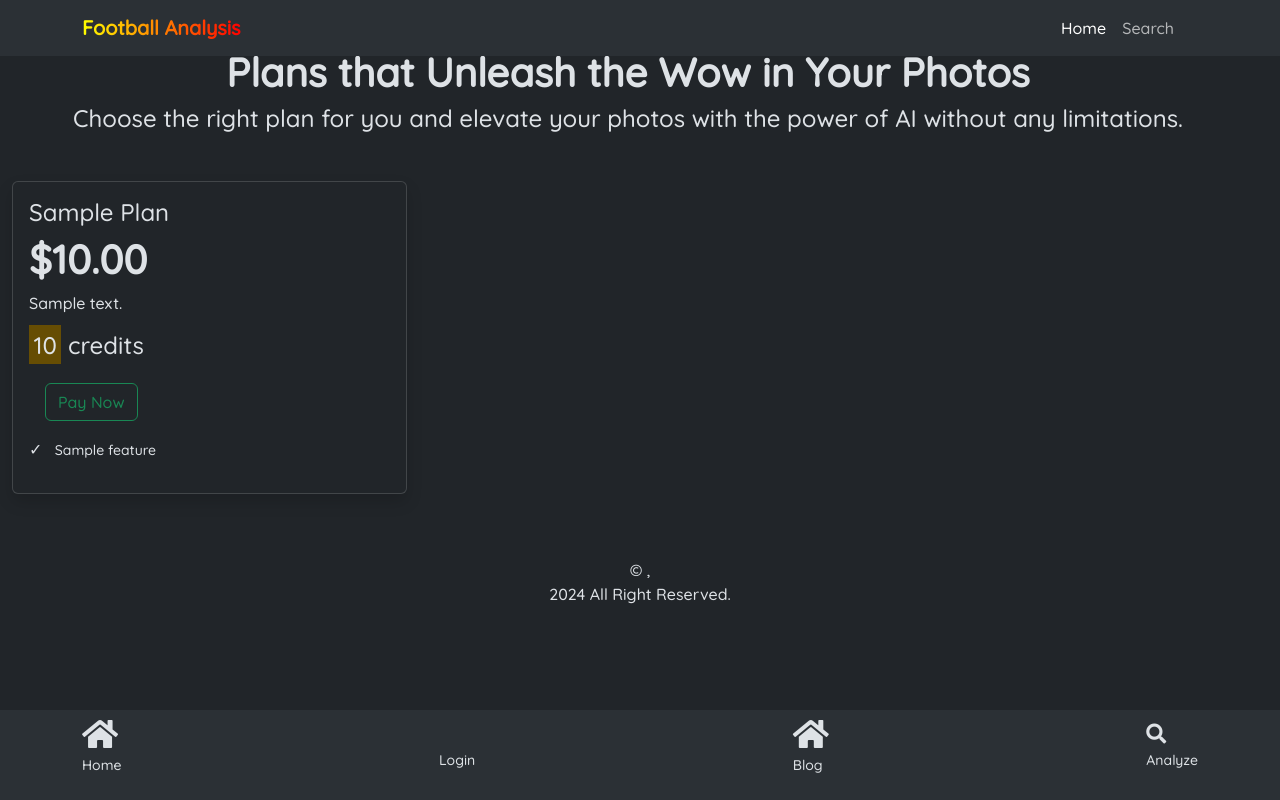
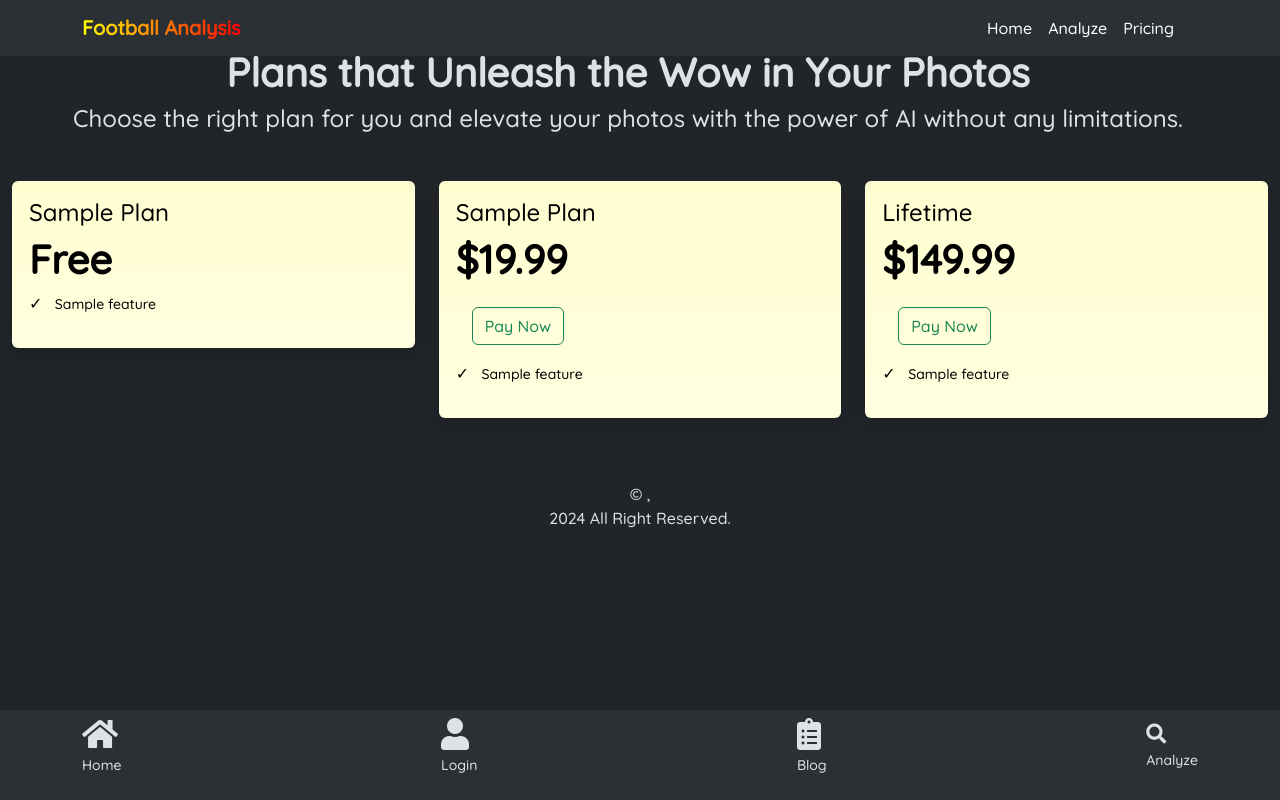
Before and after one commit to Dexteritymedia/football, a Django app: template app/templates/app/payment_page.html in a window 1280 px wide. Run offline with Django 4.2, Linux system fonts and the light colour scheme; the template is opened without the code that fills it: most values are stand-ins (such as "Sample title", 1, 10 or a date in 2020); some libraries are stand-ins or nearby versions.

Commit message:
new commits

```diff
--- a/app/forms.py
+++ b/app/forms.py
@@ -97,10 +97,10 @@ class ClubPointForm(forms.Form):
 
 class MatchForm(forms.Form):
     club = forms.ModelMultipleChoiceField(queryset=Team.objects.filter(league__name='Premier League'), widget=forms.SelectMultiple)
-    matchweek = forms.ChoiceField(label="Match Week", required=False, help_text='Enter a match week', widget=forms.NumberInput(attrs={'type':'range', 'class': 'gradient-color', 'step': '1', 'min': '0', 'value': '0', 'max': '38', 'id':'matchweek'}),)
+    matchweek = forms.ChoiceField(label="Match Week", required=False, help_text='Enter a match week', choices=MATCHWEEK, widget=forms.SelectMultiple,)
     outcome = forms.ChoiceField(label="Match Outcome", required=False, initial='D', choices=OUTCOME)
     ground = forms.ChoiceField(required=False, label="Match Ground", choices=GROUND)
     tournament = forms.ModelMultipleChoiceField(required=False, queryset=Tournament.objects.all(), widget=forms.SelectMultiple)
-    opponent = forms.ModelMultipleChoiceField(required=False, queryset=Team.objects.all(), widget=forms.SelectMultiple)
+    opponent = forms.ModelMultipleChoiceField(required=False, queryset=Team.objects.filter(league__name='Premier League'), widget=forms.SelectMultiple)
     start_date = forms.DateField(label="Start Date",widget=forms.DateInput(attrs={"class":"form-control", "type":"date", "id":"start_date"}))
     end_date = forms.DateField(label="End Date",widget=forms.DateInput(attrs={"class":"form-control", "type":"date", "id":"end_date"}))
--- a/app/models.py
+++ b/app/models.py
@@ -45,7 +45,8 @@ class Player(models.Model):
     last_name = models.CharField(max_length=500)
     other_name = models.CharField(max_length=500, blank=True)
     club = models.ForeignKey(Team, default=None, null=True, on_delete=models.SET_NULL)
-    date_of_birth = models.DateField()
+    date_of_birth = models.DateField(blank=True)
+    nationality = models.CharField(max_length=100)
 
     def __str__(self):
         return f'{self.last_name} {self.first_name} {self.other_name}'
--- a/app/templates/app/base.html
+++ b/app/templates/app/base.html
@@ -18,7 +18,10 @@
             <a class="nav-link active" aria-current="page" href="/">Home</a>
           </li>
           <li class="nav-item">
-            <a class="nav-link" href="{% url 'match-search' %}">Search</a>
+            <a class="nav-link active" href="{% url 'match-search' %}">Analyze</a>
+          </li>
+		  <li class="nav-item">
+            <a class="nav-link active" href="{% url 'payment-page' %}">Pricing</a>
           </li>
         </ul>
       </div>
@@ -29,8 +32,8 @@
 <nav class="navbar bg-body-tertiary bg-light fixed-bottom">
   <div class="container">
             <a class="nav-link active" aria-current="page" href="/"><i class="fa fa-home  fa-2x" aria-hidden="true"></i><p><small>Home</small></p></a>
-            <a class="nav-link active" aria-current="page" href="/"><i class="fa fa-sign-in fa-2x" aria-hidden="true"></i><p><small>Login</small></p></a>
-            <a class="nav-link active" aria-current="page" href="/blog"><i class="fa fa-home fa-2x" aria-hidden="true"></i><p><small>Blog</small></p></a>
+            <a class="nav-link active" aria-current="page" href="/"><i class="fa fa-user fa-2x"></i><p><small>Login</small></p></a>
+            <a class="nav-link active" aria-current="page" href="/blog"><i class="fa fa-clipboard-list fa-2x" aria-hidden="true"></i><p><small>Blog</small></p></a>
             <a class="nav-link" href="{% url 'match-search' %}"><i class="fa fa-search" style="font-size:20px" aria-hidden="true"></i><p><small>Analyze</small></p></a>
   </div>
 </nav>
--- a/app/templates/app/payment_page.html
+++ b/app/templates/app/payment_page.html
@@ -1,63 +1,35 @@
 {% extends 'app/base.html' %}
 
 {% block css %}
-<style>
 .bg-custom-color {
-    /*background-image: linear-gradient(to right, red , yellow);
-	background-image: linear-gradient(red , yellow);*/
-	background-image: radial-gradient(blue , white);
-	background-image: linear-gradient(blue , white);
+	background-image: linear-gradient(#FFFDD0, #FFFFDF);
 }
-</style>
 {% endblock css %}
 
 {% block content %}
-{% comment %}
-	<div class="row align-center justify-content-center">
-		<div class="col-lg-4 col-md-6" data-wow-delay="0.1s">
-			<div class="service-item d-flex flex-column justify-content-center text-center rounded">
-				<h1 class="mb-3">${{ amount }}</h1>
-				<p>Erat ipsum justo amet duo et elitr dolor, est duo duo eos lorem sed diam stet diam sed stet lorem.</p>
-				<div id="payment-failed">Uh-oh. Please try again, or contact support if you're encountering difficulties making payment.</div>
-				<br>
-				<button type="button" class="btn btn-success" id="paypal-button-container">Pay Now</button>
-				<div ></div>
-				<div id="smart-button-container">
-          <div style="text-align: center;">
-            <div id="paypal-button-container"></div>
-          </div>
-        </div>
-            </div>
-        </div>
-   </div>
-{% endcomment %}
-
 
   <div class="row text-center">
   <h1>Plans that Unleash the Wow in Your Photos</h1>
 <h4>Choose the right plan for you and elevate your photos with the power
 of AI without any limitations.</h4>
 </div>
+
+<div class="container">
 <div class="row my-3 mb-5 row-cols-1 row-cols-md-3 g-4">
-{% for plan, feature in plan_features %}
+
 
   <div class="col">
   <div class="shadow bg-body rounded">
     <div class="card bg-custom-color mb-3">
-      <div class="card-body">
+      <div class="card-body" style="color: black;">
 		<h4 class="card-title">{{ plan.plan|title }}</h4>
-        <h1 class="card-title">${{ plan.amount|floatformat:2 }}</h1>
-		{% if plan.description %}
-		<p>{{plan.description}}</p>
-		{% endif %}
-        <h4 class="card-text"><mark>{{ plan.credit }}</mark> credits</h4>
-		<button type="submit" class="text-center btn btn-outline-success m-3 payment-plan" data-id= "{{ plan.id }}" data-plan="{{ plan.plan }}" data-amount="{{ plan.amount }}">Pay Now</button>
+        <h1 class="card-title">Free</h1>
 		<div>
-					{% for f in feature %}
+
 					<span>&#10003;</span>
 						<small class=" mx-2 mb-5"> {{ f.feature }}</small>
 						<p></p>
-					{% endfor %}
+
 				</div>
       </div>
     </div>
@@ -69,6 +41,55 @@ of AI without any limitations.</h4>
         </div>
   </div>
 
-{% endfor %}
+  <div class="col">
+  <div class="shadow bg-body rounded">
+    <div class="card bg-custom-color mb-3">
+      <div class="card-body" style="color: black;">
+		<h4 class="card-title">{{ plan.plan|title }}</h4>
+        <h1 class="card-title">$19.99</h1>
+		<button type="submit" class="text-center btn btn-outline-success m-3 payment-plan" data-id= "{{ plan.id }}" data-plan="{{ plan.plan }}" data-amount="{{ plan.amount }}">Pay Now</button>
+		<div>
+
+					<span>&#10003;</span>
+						<small class=" mx-2 mb-5"> {{ f.feature }}</small>
+						<p></p>
+
+				</div>
+      </div>
+    </div>
+    </div>
+	<div id="smart-button-container">
+          <div style="text-align: center;">
+            <div id="paypal-button-container"></div>
+          </div>
+        </div>
+  </div>
+
+  <div class="col">
+  <div class="shadow bg-body rounded">
+    <div class="card bg-custom-color mb-3">
+      <div class="card-body" style="color: black;">
+		<h4 class="card-title">Lifetime</h4>
+        <h1 class="card-title">$149.99</h1>
+		<button type="submit" class="text-center btn btn-outline-success m-3 payment-plan" data-id= "{{ plan.id }}" data-plan="{{ plan.plan }}" data-amount="{{ plan.amount }}">Pay Now</button>
+		<div>
+
+					<span>&#10003;</span>
+						<small class=" mx-2 mb-5"> {{ f.feature }}</small>
+						<p></p>
+
+				</div>
+      </div>
+    </div>
+    </div>
+	<div id="smart-button-container">
+          <div style="text-align: center;">
+            <div id="paypal-button-container"></div>
+          </div>
+        </div>
+  </div>
+  </div>
+
+
  </div>
 {% endblock content %}
--- a/app/urls.py
+++ b/app/urls.py
@@ -8,4 +8,6 @@ urlpatterns = [
     path('club/<int:pk>/<str:slug>/', views.ClubDetailView.as_view(), name='club-detail'),
     path('s/', views.SearchView.as_view(), name='search-view'),
     path('match-search/', views.SearchMatchView.as_view(), name='match-search'),
+    path('pricing/', views.payment_page, name='payment-page'),
+    path('export/', views.export_csv, name='export_csv'),
 ]
--- a/blog/models.py
+++ b/blog/models.py
@@ -59,7 +59,7 @@ class BlogIndexPage(Page):
             all_posts = all_posts.filter(tags__slug__in=[tags])
 
 
-        paginator = Paginator(all_posts, 18)
+        paginator = Paginator(all_posts, 25)
 
         page = request.GET.get('page')
         try:
@@ -230,7 +230,7 @@ class BlogDetailPage(Page):
 
     def get_context(self, request):
         context = super().get_context(request)
-        entries = BlogDetailPage.objects.live().public().exclude(id=self.id).order_by('-first_published_at')[:8]
+        entries = BlogDetailPage.objects.live().public().exclude(id=self.id).order_by('-first_published_at')[:4]
         #previous_post = BlogDetailPage.objects.live().public().filter(id__gt=self.id).order_by('id').only('id').first().id
         #next_post = BlogDetailPage.objects.live().public().filter(id__lt=self.id).order_by('id').only('id').first().id
         #print(previous_post)
--- a/blog/templates/blog/blog_detail.html
+++ b/blog/templates/blog/blog_detail.html
@@ -38,7 +38,7 @@
                             <div class="mb-3">
 								{% if page.get_parent.specific.title == 'Sports' %}
 								{% else %}
-                                <a class="badge badge-primary text-uppercase font-weight-semi-bold p-2 mr-2"
+                                <a class="text-uppercase font-weight-semi-bold p-2 mr-2"
                                     href="{{ page.get_parent.url }}">{{ page.get_parent.specific.title|title }}</a>
 								{% endif %}
                                 <p>Published: {{ page.first_published_at|date:'N. dS, Y' }}</p>
```
Also changed, not shown: app/management/commands/scrape_single_club.py (+4 -3 lines), app/views.py (+32 -0 lines), blog/templates/blog/blog.html (+13 -27 lines).
